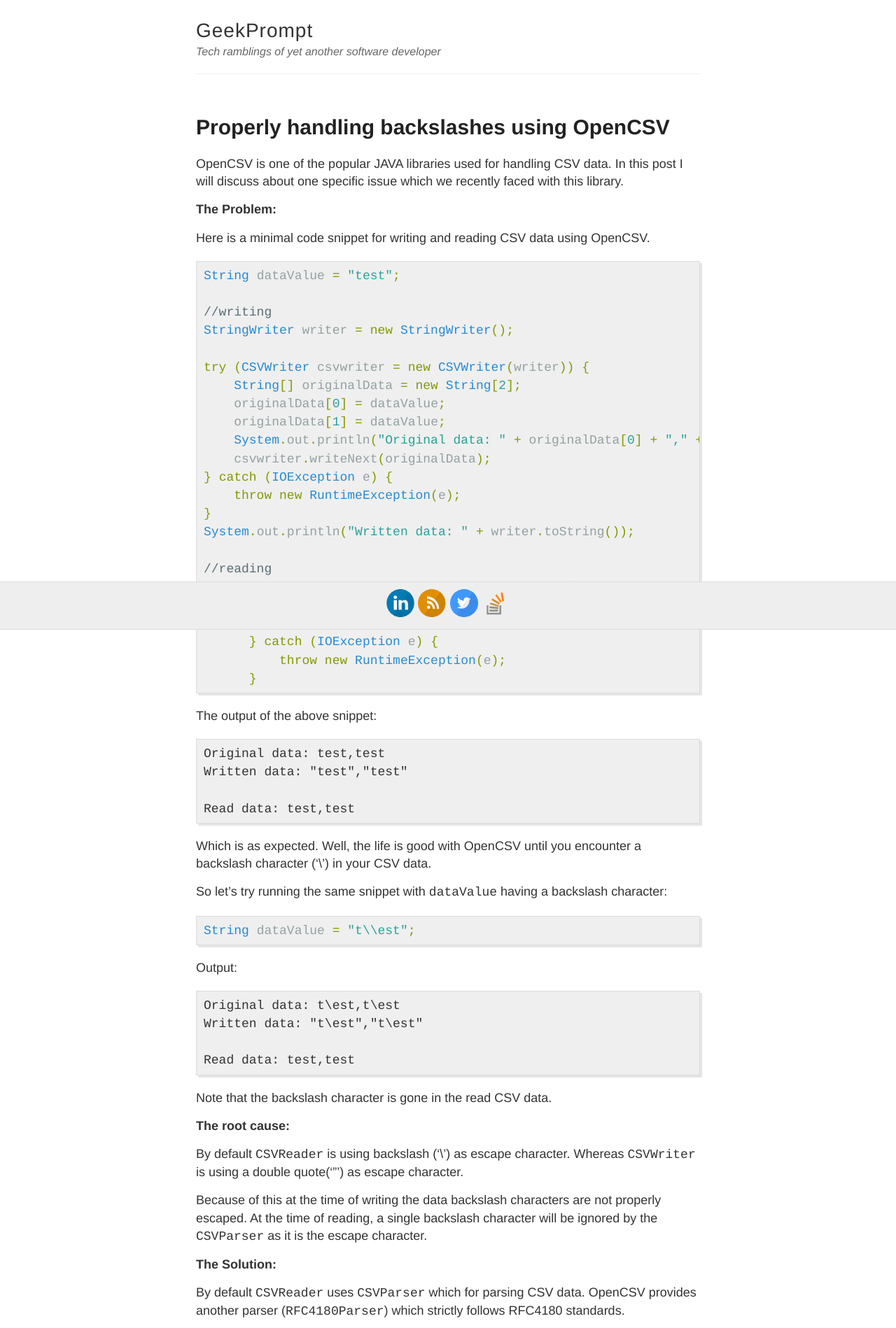
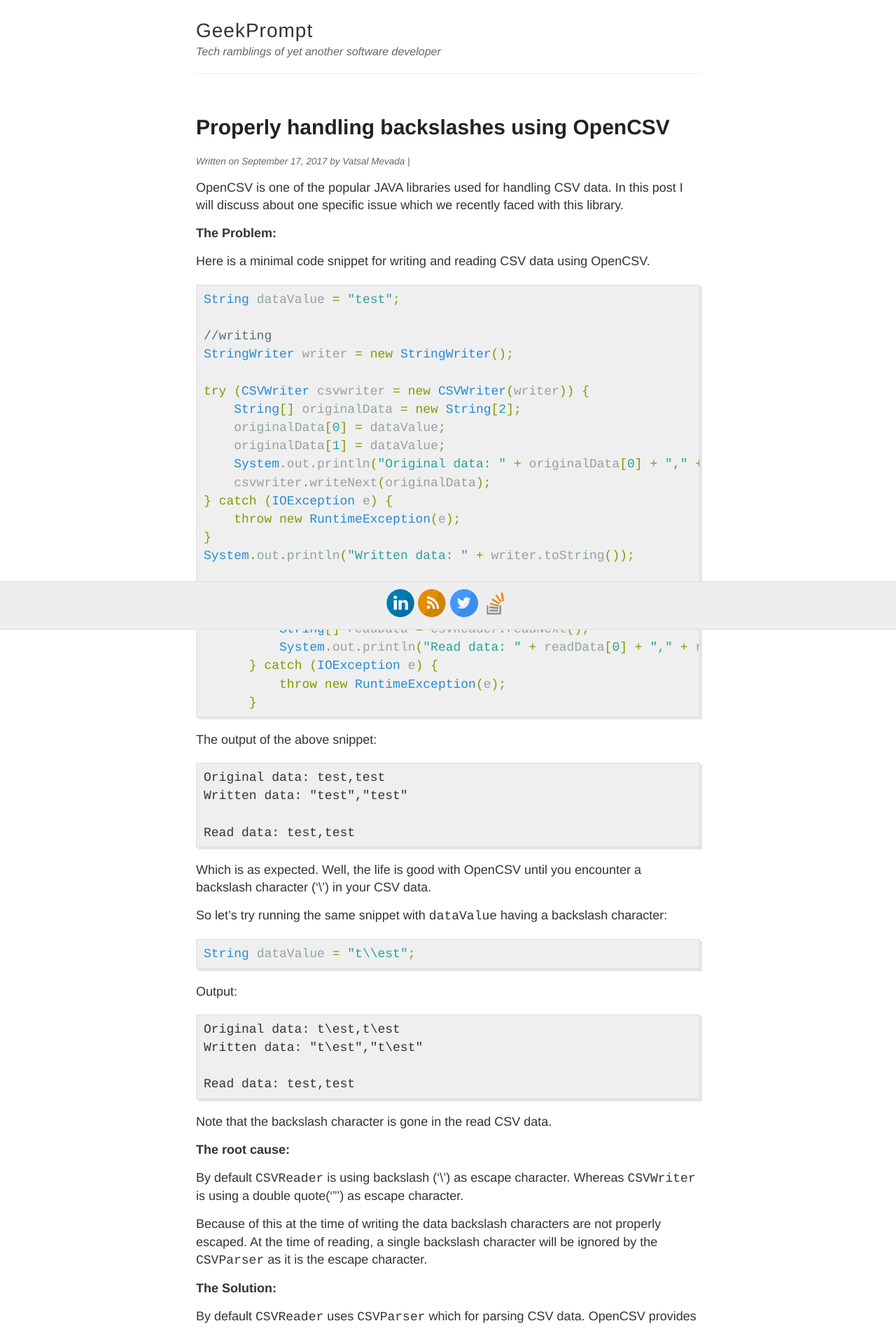
Before and after one commit to geekprompt/geekprompt.github.io, a Jekyll site: the page built from _posts/2017-09-17-Properly handling backshlash while using openCSV.markdown, in a window 1280 px wide. Shown: the top 1898 px of the page at 70% size. Built offline with Jekyll 4.4.1, drawn with Linux system fonts in a browser that asks for light colours; comment, search, counter and statistics services are not loaded; some of the changed text lies outside the part shown.

Commit message:
Adding author name and categories in post meta

```diff
--- /dev/null
+++ b/_includes/post-meta.html
@@ -0,0 +1,11 @@
+<div class="details">
+  Written on {{ page.date | date: "%B %e, %Y" }} by
+  {% if page.author %}
+    {{ page.author }}
+  {% else %}
+    Vatsal Mevada
+  {% endif %} |
+  {% for tag in page.tags %}
+   <span class="post-tag">{{ tag }}</span>
+  {% endfor %}
+</div>
--- a/_layouts/post.html
+++ b/_layouts/post.html
@@ -4,15 +4,13 @@ layout: default
 
 <article class="post">
   <h1>{{ page.title }}</h1>
+    {% include post-meta.html %}
 
   <div class="entry">
     {{ content }}
   </div>
 
-  <div class="date">
-    Written on {{ page.date | date: "%B %e, %Y" }}
-  </div>
   <br/>
-  {% include  fb-like.html %}
+  {% include fb-like.html %}
   {% include disqus.html %}
 </article>
--- a/style.scss
+++ b/style.scss
@@ -115,8 +115,9 @@ img {
   max-width: none;
 }
 
-.date {
+.details {
   font-style: italic;
+  font-size: 0.75em;
   color: $gray;
 }
 
@@ -270,6 +271,20 @@ nav {
     text-transform: uppercase;
     font-size: 15px;
   }
+
+  .post-tag{
+    display: inline-block;
+    background: rgba(65,131,196,0.15);
+    padding: 0 .5rem;
+    margin-right: .5rem;
+    border-radius: 4px;
+    color: #333;
+    font-family: "PT Sans",Helvetica,Arial,sans-serif;
+    font-size: 90%;
+    -webkit-transition: all 0.1s ease-in-out;
+    -moz-transition: all 0.1s ease-in-out;
+    transition: all 0.1s ease-in-out;
+  }
 }
 
 .wrapper-footer {
```
